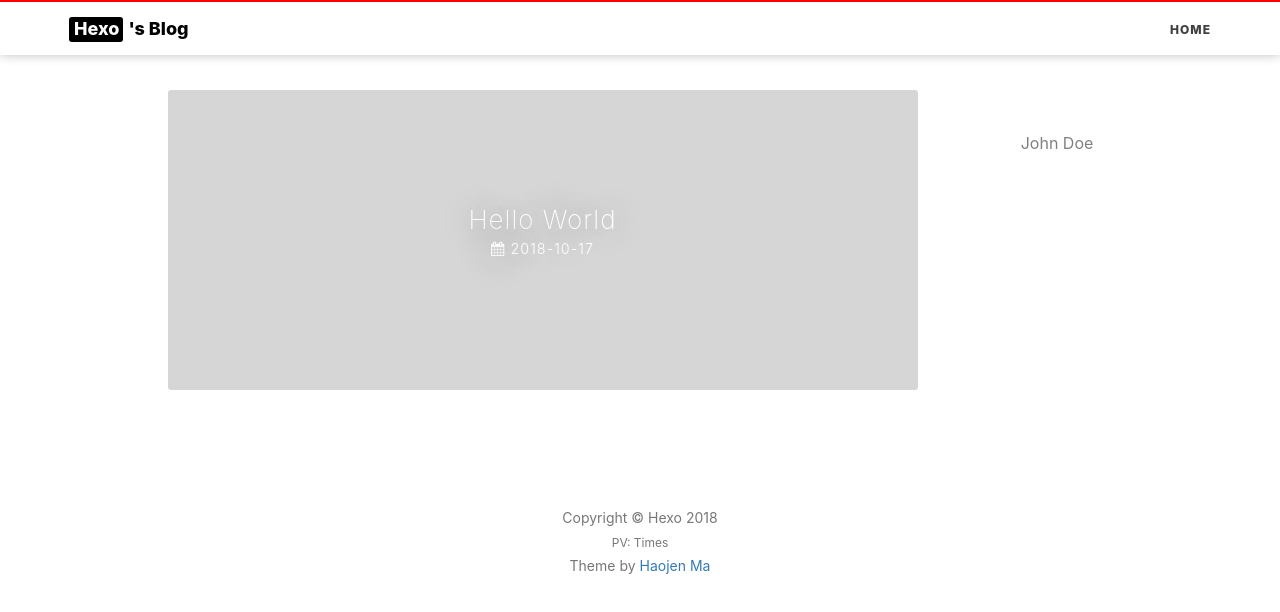
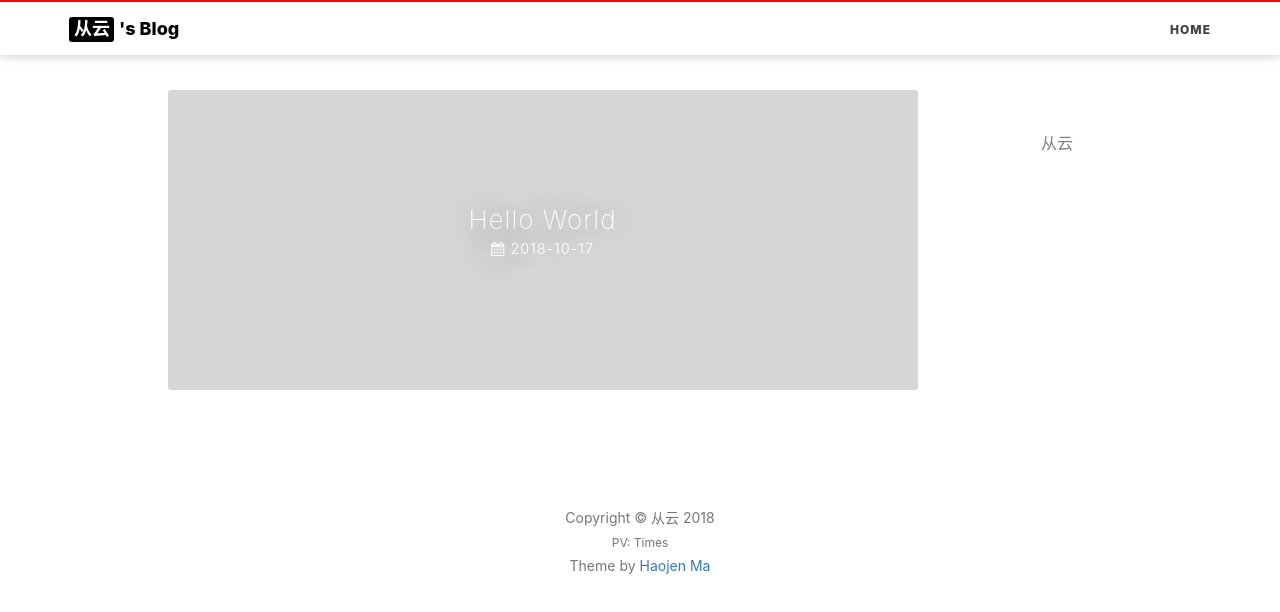
Before and after one commit to cong-yun/cong-yun.github.io, a plain HTML site: page index.html in a window 1280 px wide. Drawn offline with nearby package versions, Linux system fonts and the light colour scheme; some packages are replaced by stand-ins of ours; a script that the page names is missing.

Commit message:
Site updated: 2018-10-17 09:26:26

```diff
--- a/index.html
+++ b/index.html
@@ -13,7 +13,7 @@
     <meta name="apple-mobile-web-app-capable" content="yes">
     <meta name="apple-mobile-web-app-status-bar-style" content="#600090">
     <link rel="shortcut icon" href="https://cdn4.iconfinder.com/data/icons/ionicons/512/icon-person-128.png">
-    <link rel="alternate" type="application/atom+xml" title="Hexo" href="/atom.xml">
+    <link rel="alternate" type="application/atom+xml" title="从云" href="/atom.xml">
     <link rel="stylesheet" href="//cdnjs.cloudflare.com/ajax/libs/animate.css/3.5.2/animate.min.css">
     <link rel="stylesheet" href="//cdn.bootcss.com/font-awesome/4.6.3/css/font-awesome.css">
     <title>
@@ -56,7 +56,7 @@
             </button>
             <a class="navbar-brand animated pulse" href="/">
                 <span class="brand-logo">
-                    Hexo
+                    从云
                 </span>
                 's Blog
             </a>
@@ -246,7 +246,7 @@
                     <div class="about-me">
                         <!--移动端头部显示-->
                         <img src=""/>
-                        <h5><a href="/about/">John Doe</a></h5>
+                        <h5><a href="/about/">从云</a></h5>
                         <p></p>
                     </div>
                 </div>
@@ -310,7 +310,7 @@
                 <div class="short-about">
                     <!--侧边栏头像-->
 
-                    <h5><a href="/about/">John Doe</a></h5>
+                    <h5><a href="/about/">从云</a></h5>
 
                     <hr>
                     <!-- SNS Link 社交 -->
@@ -361,7 +361,7 @@
 
                 </ul>
                 <p class="copyright text-muted">
-                    Copyright &copy; Hexo 2018
+                    Copyright &copy; 从云 2018
                     <br>
                     <span id="busuanzi_container_site_pv" style="font-size: 12px;">PV: <span id="busuanzi_value_site_pv"></span> Times</span>
                     <br>
```
Also changed, not shown: 2018/10/17/hello-world/index.html (+4 -4 lines), archives/2018/10/index.html (+5 -5 lines), archives/2018/index.html (+5 -5 lines), archives/index.html (+5 -5 lines).
